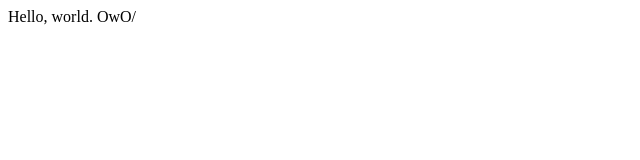
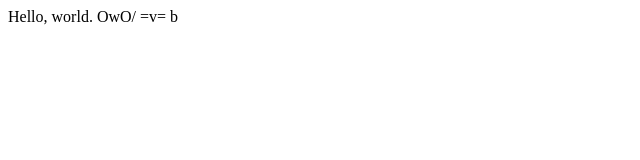
Before and after one commit to jyhsu2000/workshop2018, a plain HTML site: page index.html in a window 1280 px wide. Shown: the full height of the page, 0-640 px from the left. Drawn offline with Linux system fonts and the light colour scheme.

Commit message:
Add a new line

```diff
--- a/index.html
+++ b/index.html
@@ -9,5 +9,6 @@
 <body>
     Hello, world.
     OwO/
+    =v= b
 </body>
 </html>
```
